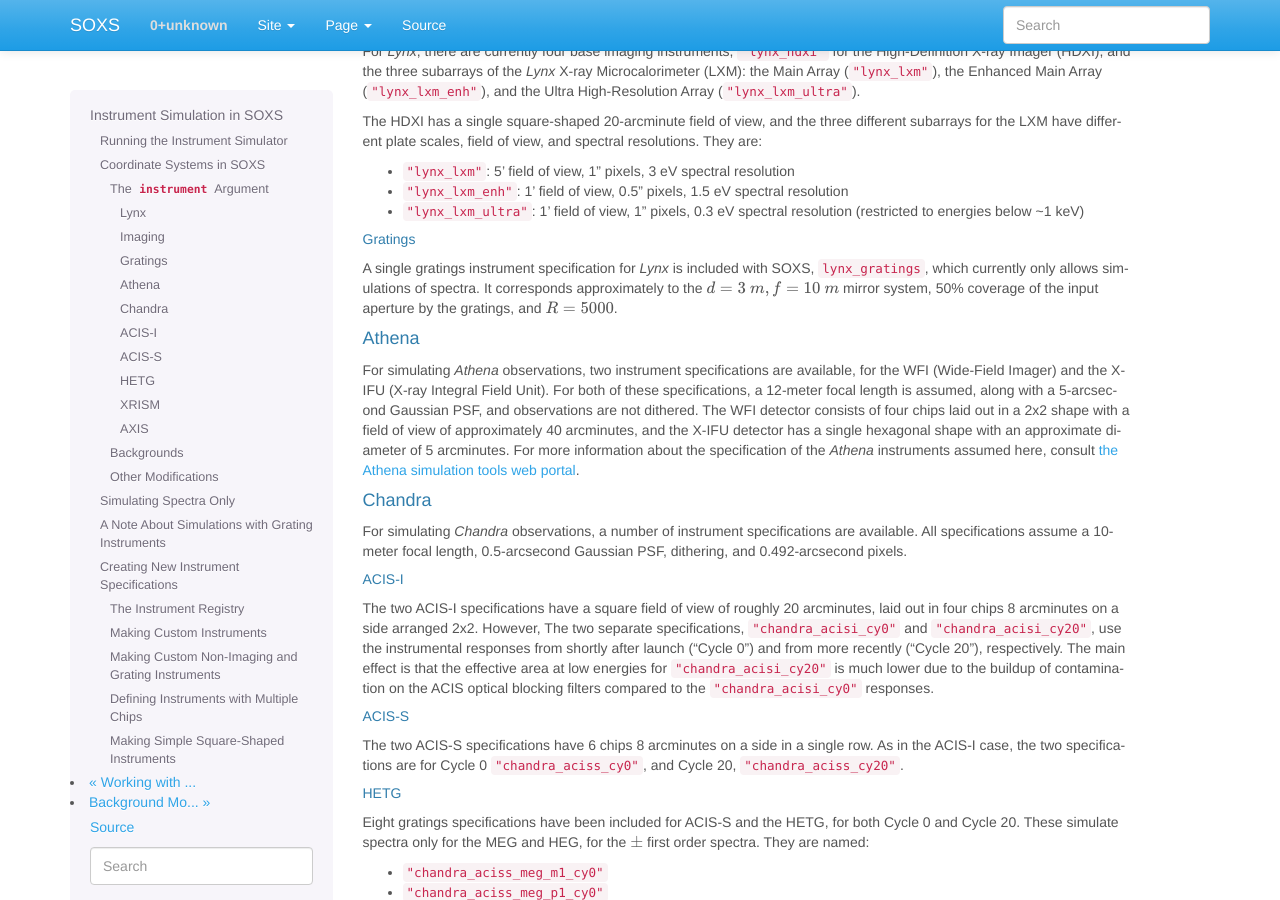
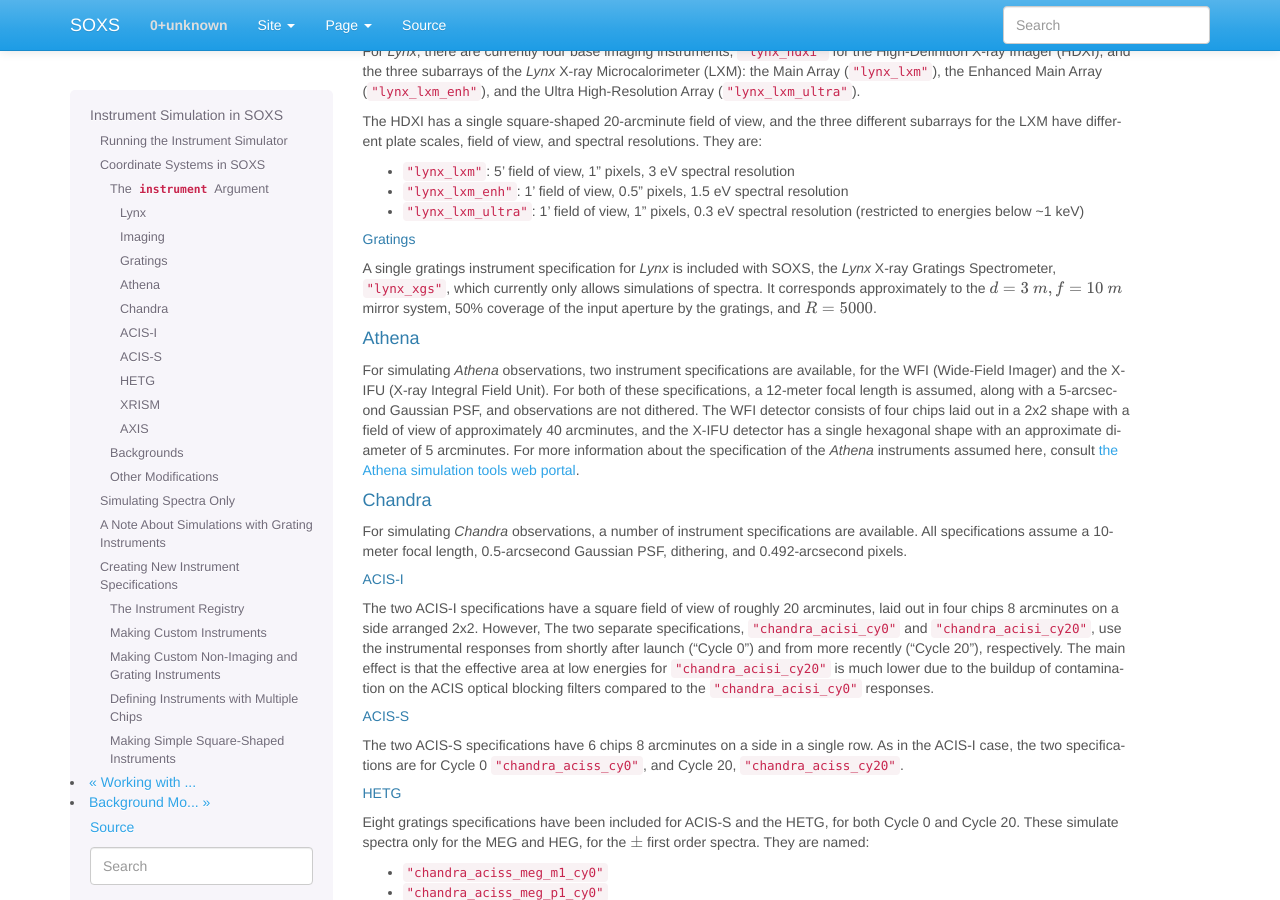
Before and after one commit to lynx-x-ray-observatory/soxs, a Sphinx documentation site: the page built from doc/source/users_guide/instrument.rst, in a window 1280 px wide and 900 px high, scrolled down 2162 px. Built offline with Sphinx 7.4.7, drawn with Linux system fonts in a browser that asks for light colours; some of the changed text lies outside the part shown.

Commit message:
Fix references to gratings

```diff
--- a/doc/source/responses.rst
+++ b/doc/source/responses.rst
@@ -24,6 +24,12 @@ LXM
 The LXM has three different subarrays, each with different plate scales, field
 of view, and energy resolution. Currently, we have separated them into three
 separate instrument modes in SOXS. They are:
+
+XGS
++++
+
+* ARF: `xrs_cat.arf <../soxs_responses/xrs_cat.arf>`_
+* RMF: `xrs_cat.rmf <../soxs_responses/xrs_cat.rmf>`_
 
 Main Array
 ~~~~~~~~~~
--- a/doc/source/users_guide/instrument.rst
+++ b/doc/source/users_guide/instrument.rst
@@ -121,9 +121,10 @@ Gratings
 ########
 
 A single gratings instrument specification for *Lynx* is included with SOXS,
-``lynx_gratings``, which currently only allows simulations of spectra. It
-corresponds approximately to the :math:`d = 3~m, f = 10~m` mirror system,
-50% coverage of the input aperture by the gratings, and :math:`R = 5000`.
+the *Lynx* X-ray Gratings Spectrometer, ``"lynx_xgs"``, which currently only
+allows simulations of spectra. It corresponds approximately to the
+:math:`d = 3~m, f = 10~m` mirror system, 50% coverage of the input aperture
+by the gratings, and :math:`R = 5000`.
 
 Athena
 ~~~~~~
@@ -419,8 +420,8 @@ gives (showing only a subset for brevity):
         imaging: True
         grating: False
         dep_name: hdxi
-    Instrument: lynx_gratings
-        name: lynx_gratings
+    Instrument: lynx_xgs
+        name: lynx_xgs
         arf: xrs_cat.arf
         rmf: xrs_cat.rmf
         bkgnd: None
@@ -559,19 +560,19 @@ Making Custom Non-Imaging and Grating Instruments
 +++++++++++++++++++++++++++++++++++++++++++++++++
 
 Non-imaging and grating instrument specifications are far simpler than imaging
-instrument specifications, and require fewer keywords. The ``"lynx_grating"``
+instrument specifications, and require fewer keywords. The ``"lynx_xgs"``
 instrument specification provides an example of the minimum number of keywords
 required for such instruments:
 
 .. code-block:: python
 
-    instrument_registry["lynx_gratings"] = {"name": "lynx_gratings",
-                                            "arf": "xrs_cat.arf",
-                                            "rmf": "xrs_cat.rmf",
-                                            "bkgnd": None,
-                                            "focal_length": 10.0,
-                                            "imaging": False,
-                                            "grating": True}
+    instrument_registry["lynx_xgs"] = {"name": "lynx_xgs",
+                                       "arf": "xrs_cat.arf",
+                                       "rmf": "xrs_cat.rmf",
+                                       "bkgnd": None,
+                                       "focal_length": 10.0,
+                                       "imaging": False,
+                                       "grating": True}
 
 For non-imaging instruments, ``"imaging"`` must be set to ``False``. For gratings
 instruments, ``"grating"`` must be set to ``True``.
```
Also changed, not shown: 2 other files.
